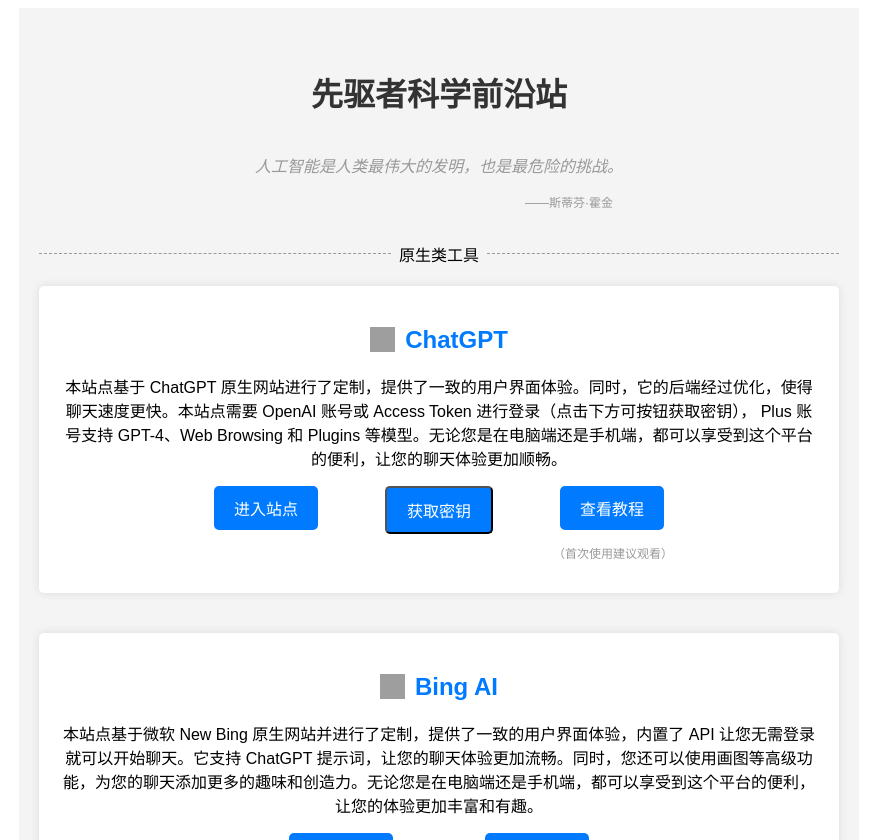
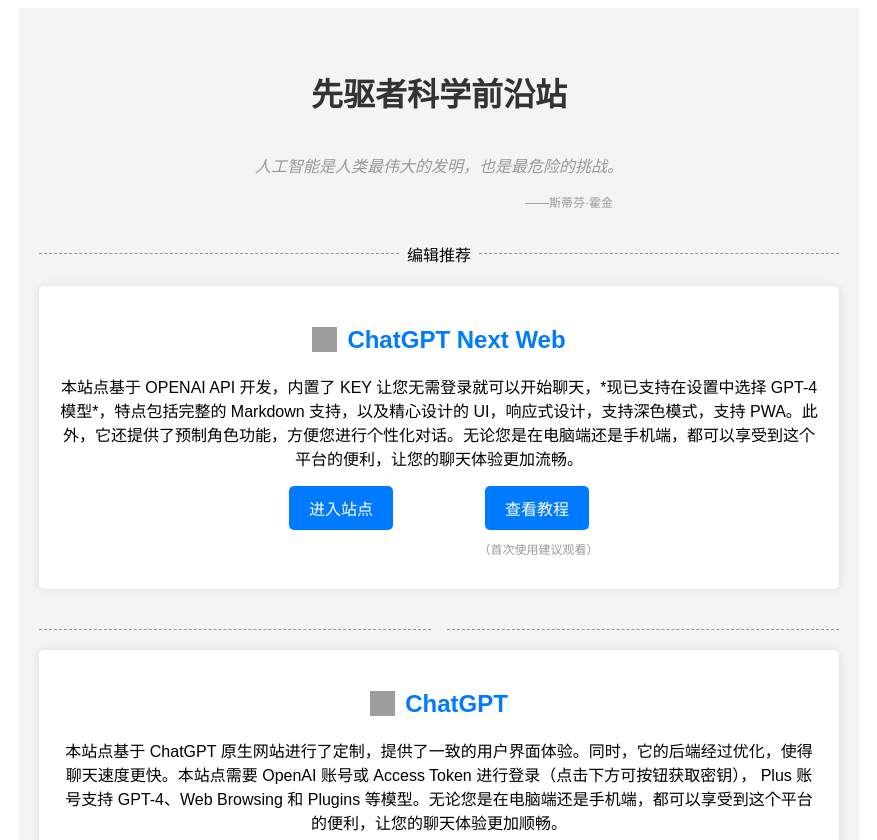
Before and after one commit to cheng7760/AIproject, a React (Create React App) app: page / in a window 1280 px wide. Shown: the top 840 px of the page, without its empty margins (201-1078 px from the left). Built offline with nearby package versions, Linux system fonts and the light colour scheme; grey boxes are pictures that could not be loaded.

Commit message:
Update App.js

```diff
--- a/src/App.js
+++ b/src/App.js
@@ -32,7 +32,20 @@
       </div>
       <div className="category">
         <div className="category-line">
-          <span>原生类工具</span>
+          <span>编辑推荐</span>
+        </div>
+        <div className="project">
+          <h2><img src="https://raw.gitmirror.com/Cyrus-Reed/Cyrus-website/main/public/icons/ChatGPT Next Web.png" alt="ChatGPT Next Web Icon" className="project-icon" /> ChatGPT Next Web</h2>
+          <p>本站点基于 OPENAI API 开发，内置了 KEY 让您无需登录就可以开始聊天，*现已支持在设置中选择 GPT-4 模型*，特点包括完整的 Markdown 支持，以及精心设计的 UI，响应式设计，支持深色模式，支持 PWA。此外，它还提供了预制角色功能，方便您进行个性化对话。无论您是在电脑端还是手机端，都可以享受到这个平台的便利，让您的聊天体验更加流畅。</p>
+          <div className="button-group">
+            <a href="https://chatgpt-next-web.cyrus-reed.com" className="button">进入站点</a>
+            <a href="https://raw.gitmirror.com/Cyrus-Reed/Cyrus-website/main/public/faqs/ChatGPT Next Web.txt" className="button">查看教程</a>
+          </div>
+          <p className="small-text">（首次使用建议观看）</p>
+        </div>
+      </div>
+      <div className="category">
+        <div className="category-line">
         </div>
         <div className="project">
           <h2><img src="https://raw.gitmirror.com/Cyrus-Reed/Cyrus-website/main/public/icons/ChatGPT.png" alt="ChatGPT Icon" className="project-icon" /> ChatGPT</h2>
```
